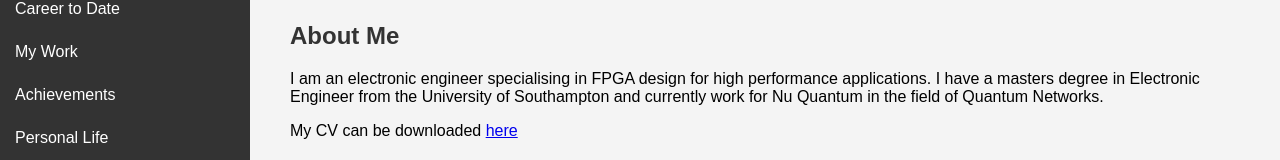
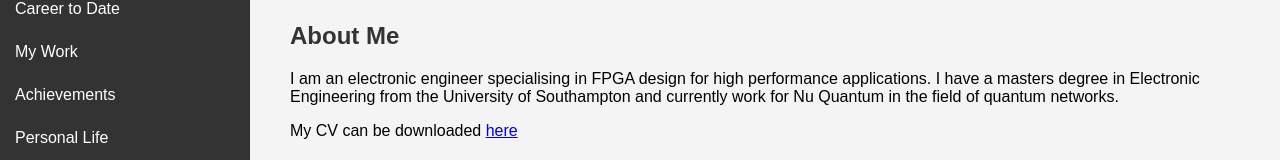
Before and after one commit to jonahfoley/jonahfoley.github.io, a plain HTML site: page index.html in a window 1280 px wide. Shown: the part 136-296 px from the top of the page. Drawn offline with Linux system fonts and the light colour scheme.

Commit message:
updates typos

```diff
--- a/index.html
+++ b/index.html
@@ -64,7 +64,7 @@
             <p>This is the home page. Use the sidebar to navigate to other sections.</p>
             <div class="summary-section">
                 <h2>About Me</h2>
-                <p>I am an electronic engineer specialising in FPGA design for high performance applications. I have a masters degree in Electronic Engineer from the University of Southampton and currently work for Nu Quantum in the field of Quantum Networks.</p>
+                <p>I am an electronic engineer specialising in FPGA design for high performance applications. I have a masters degree in Electronic Engineering from the University of Southampton and currently work for Nu Quantum in the field of quantum networks.</p>
                 <p>
                     My CV can be downloaded <a href="misc/CV_Jonah_Foley_11_10_2023.pdf" download="CV_Jonah_Foley">here</a>
                 </p>
```
